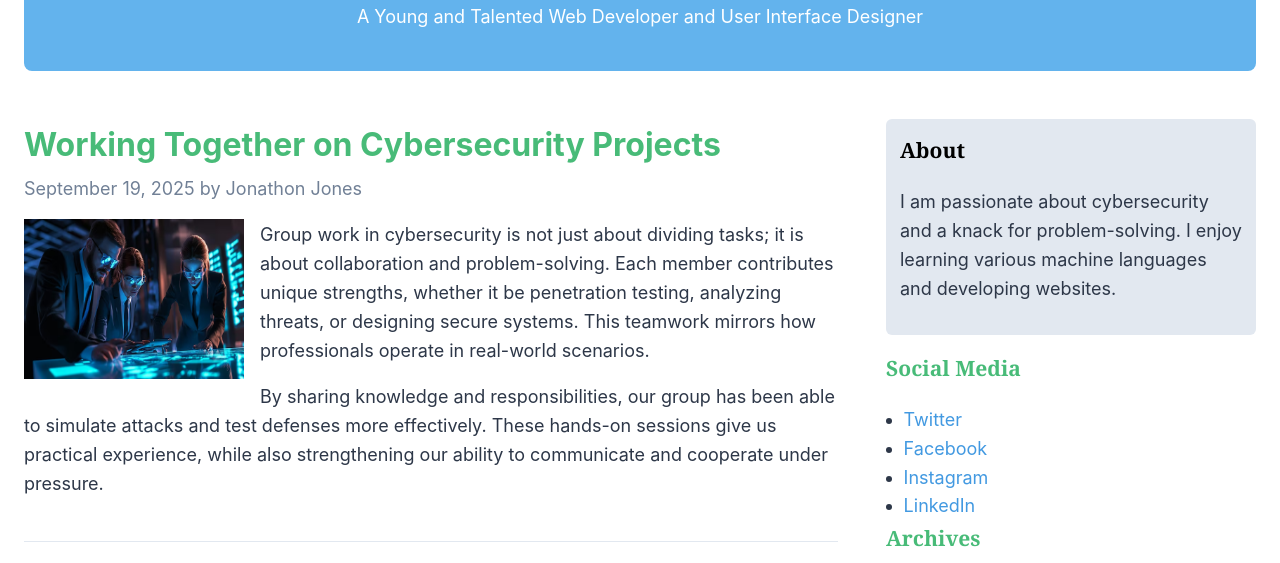
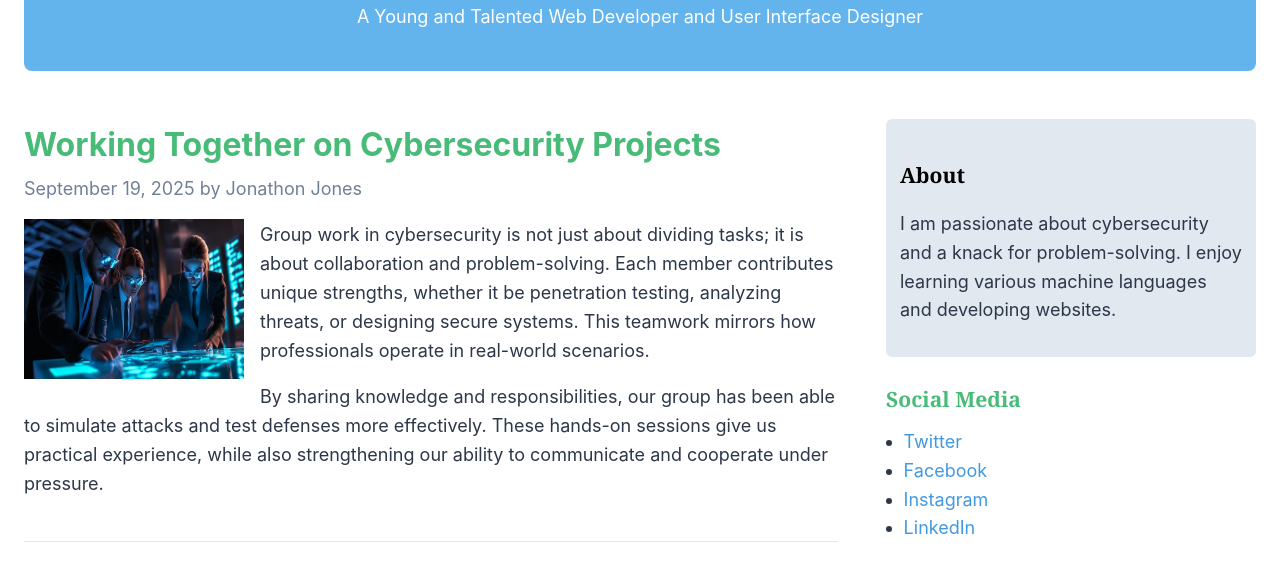
Before and after one commit to JJONATHON/info2180-lab2, a plain HTML site: page index.html in a window 1280 px wide. Shown: the part 233-796 px from the top of the page. Drawn offline with Linux system fonts and the light colour scheme.

Commit message:
Update style.css

```diff
--- a/style.css
+++ b/style.css
@@ -100,7 +100,8 @@ body{
 
 .sidebar h3{
   font-family:Georgia, "Times New Roman", Times, serif;
-  margin-top:0;
+  margin-top: 25px;
+  margin-bottom: 12px;
 }
 .sidebar .social h3,
 .sidebar .archives h3{ color:var(--post-title); } /* green */
```
